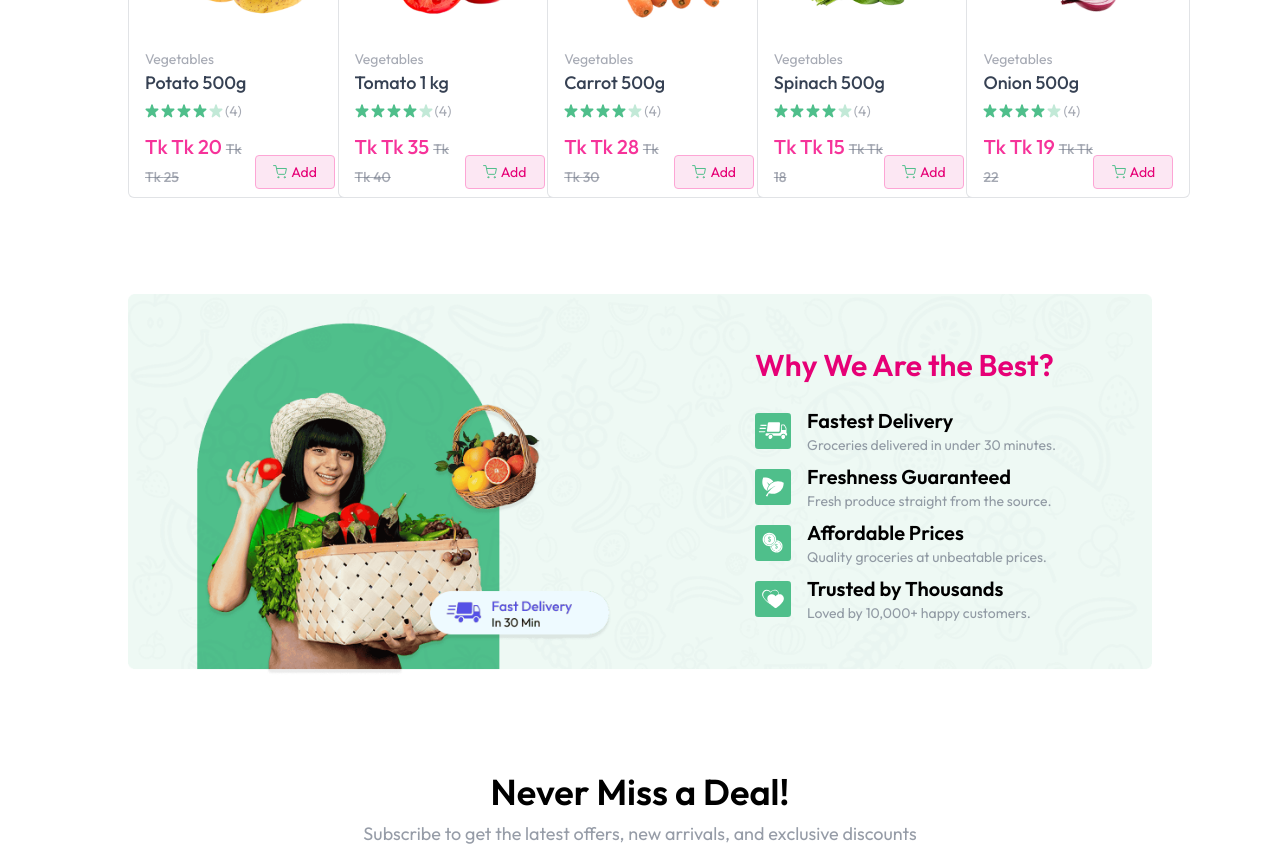
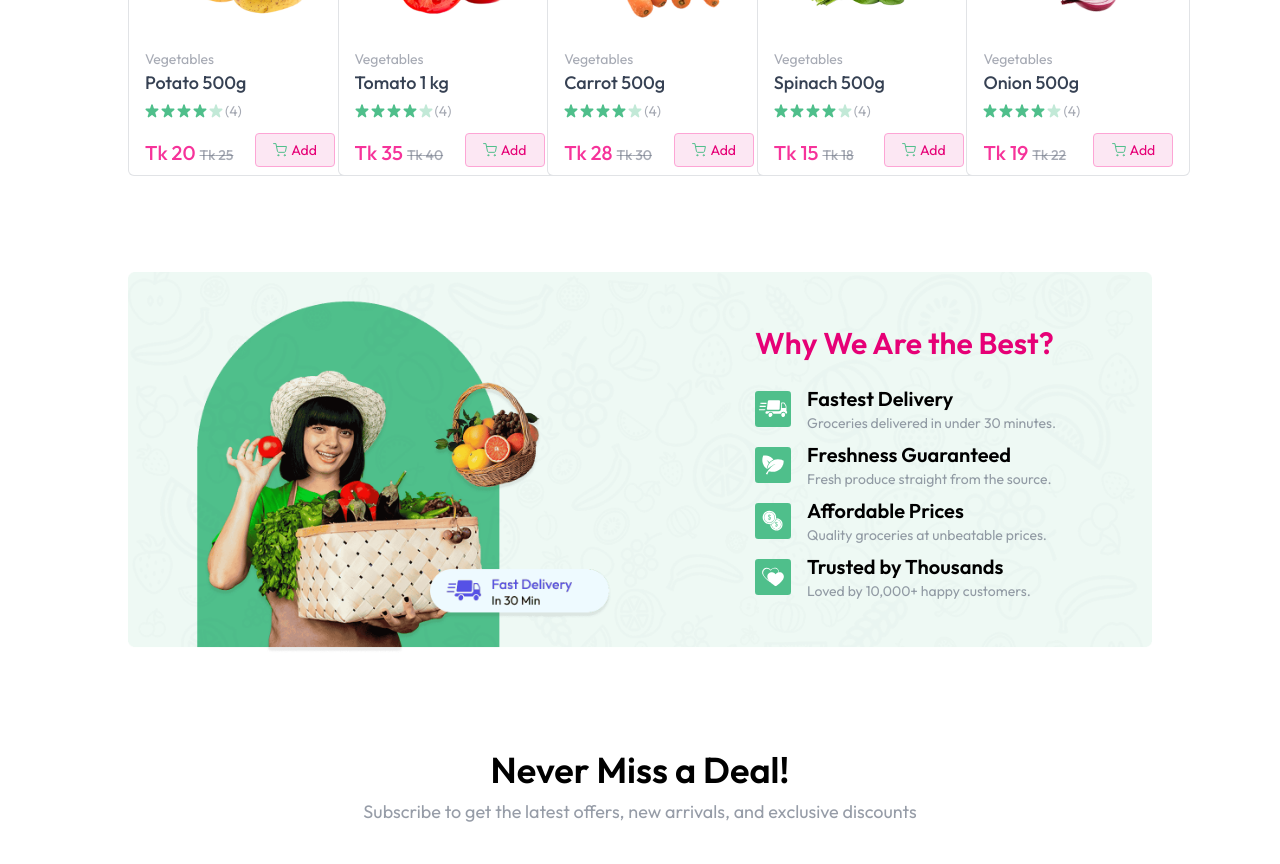
Before and after one commit to Amitkumersarkar/GMartBD-Ecommerce-Website, a React (Vite) app: page / in a window 1280 px wide. Shown: the part 1060-1924 px from the top of the page. Built offline with nearby package versions, Linux system fonts and the light colour scheme.

Commit message:
fixes currency related issues

```diff
--- a/src/pages/ProductCard/ProductCard.jsx
+++ b/src/pages/ProductCard/ProductCard.jsx
@@ -65,9 +65,9 @@ const ProductCard = ({ product }) => {
 
                 <div className="flex items-end justify-between mt-3">
                     <p className="md:text-xl text-base font-medium text-pink-500">
-                        {currency} Tk {product.offerPrice}{" "}
+                        {currency} {product.offerPrice}{" "}
                         <span className="text-gray-500/60 md:text-sm text-xs line-through">
-                            {currency} Tk {product.price}
+                            {currency} {product.price}
                         </span>
                     </p>
 
--- a/src/pages/ProductDetails/ProductDetails.jsx
+++ b/src/pages/ProductDetails/ProductDetails.jsx
@@ -7,7 +7,7 @@ import toast, { Toaster } from "react-hot-toast";
 const ProductDetails = () => {
     const { id } = useParams();
     const navigate = useNavigate();
-    const { products, addToCart } = useAuthContext();
+    const { products, addToCart, currency } = useAuthContext();
 
     const [product, setProduct] = useState(null);
     const [selectedImage, setSelectedImage] = useState(0);
@@ -113,7 +113,7 @@ const ProductDetails = () => {
                     </div>
                     <div>
                         <p className="text-xl mt-2 text-pink-600 font-semibold">
-                            MRP: Tk {formatPrice(product.price)}
+                            MRP: {currency} {formatPrice(product.price)}
                         </p>
                         <p className="text-sm text-gray-500">(inclusive of all taxes)</p>
                     </div>
```
